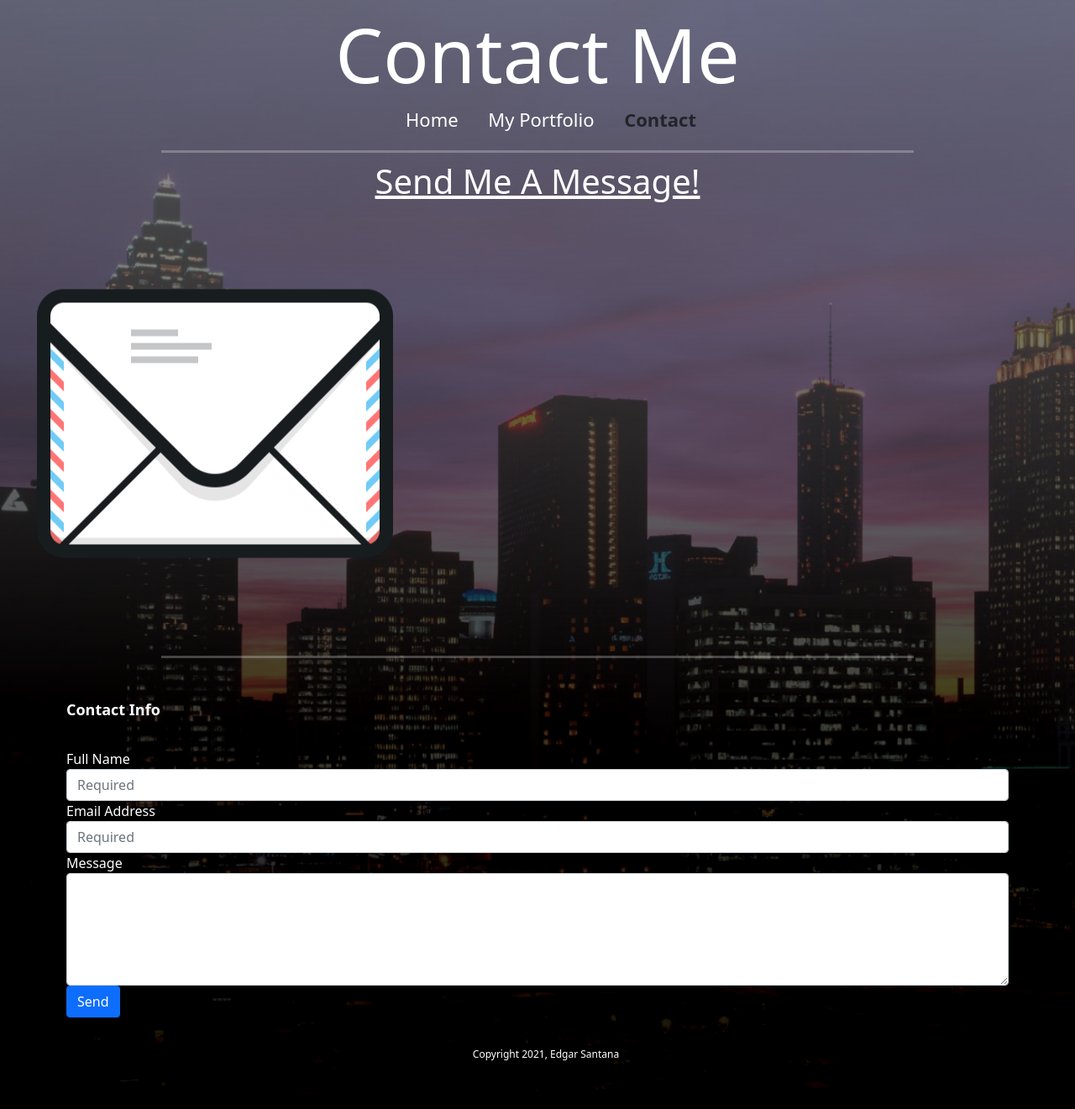
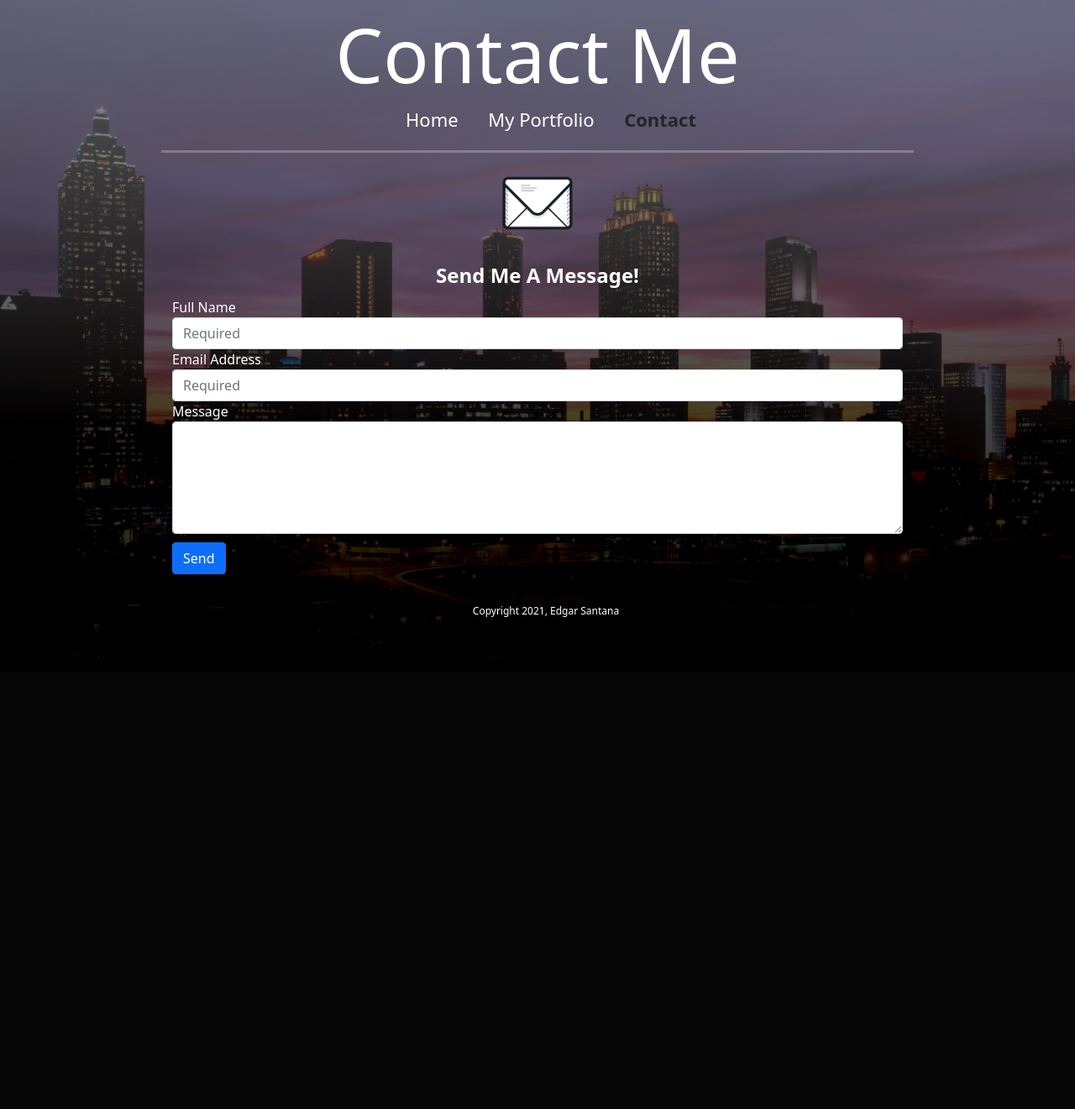
Before and after one commit to santanacodec/My_Portfolio, a Django app: page /contact in a window 1280 px wide. Shown: the whole page at 84% size. After the commit the page ends 782 px from the top, so only its background shows below. Run offline with Django 3.2, Linux system fonts and the light colour scheme.

Commit message:
finished contact page
finished the front end for the contact page.

```diff
--- a/project/templates/contact.html
+++ b/project/templates/contact.html
@@ -11,14 +11,12 @@
 <hr>
 
     <div class="form-top">
-        <h2 class="text-center"><u>Send Me A Message!</u></h2>
-        <img id="message" src = "{% static 'theme/images/mail.png' %}" alt="Mail Image">
+        <img id="message-img" class="img-fluid mx-auto d-block"  src = "{% static 'theme/images/mail.png' %}" alt="Mail Image">
     </div>
-    <hr>
 
     <form action="contact.html" method="post">
     <fieldset class="contact">
-        <legend>Contact Info</legend>
+        <legend class="text-center">Send Me A Message!</legend>
         <div class="form-group">
             <label for="name" class="full-name">Full Name</label>
             <input type="text" class="form-control" id="name" name="user_name" required placeholder="Required">
@@ -33,7 +31,7 @@
             <textarea class="form-control" id="message" name="user_message" rows="5"></textarea>
         </div>
     </fieldset>
-    <button type="submit" class="btn btn-primary">Send</button>
+    <button type="submit" class="btn btn-primary sbutton">Send</button>
 </form>
 
 {% endblock %}
--- a/static/theme/css/styles.css
+++ b/static/theme/css/styles.css
@@ -245,7 +245,7 @@ footer .copyright {
 form {
 	padding: 15px;
 	margin: auto;
-  max-width: 90%;
+  max-width: 900px;
 }
 
 fieldset {
@@ -258,12 +258,18 @@ fieldset {
 
 legend {
 	font-weight: bold;
-	font-size: 18px;
-	padding-bottom: 25px;
-	padding-top: 20px;
+	font-size: 20x;
   color:white;
 }
 
 label {
 	color: white;
 }
+
+#message-img {
+  width: 100px;
+}
+
+.sbutton {
+  margin-top: 10px;
+}
```
